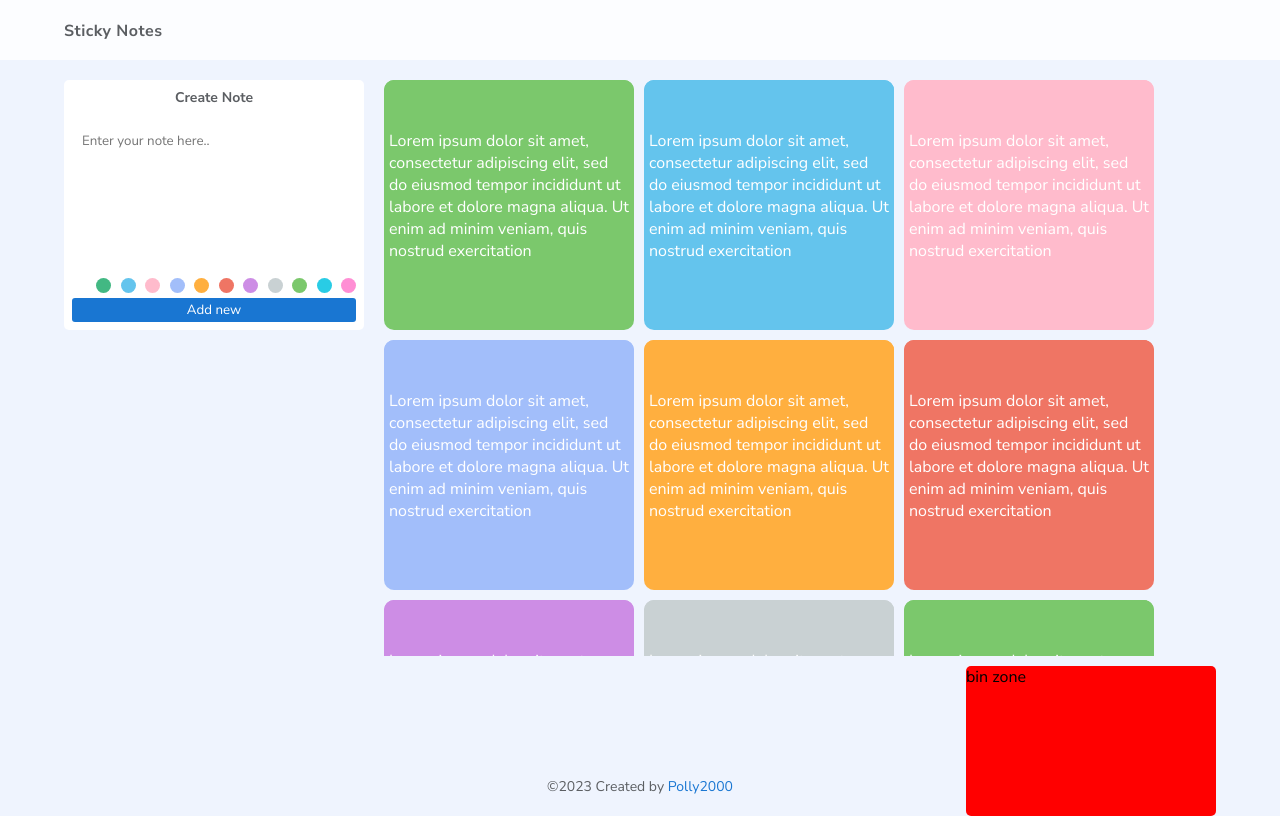
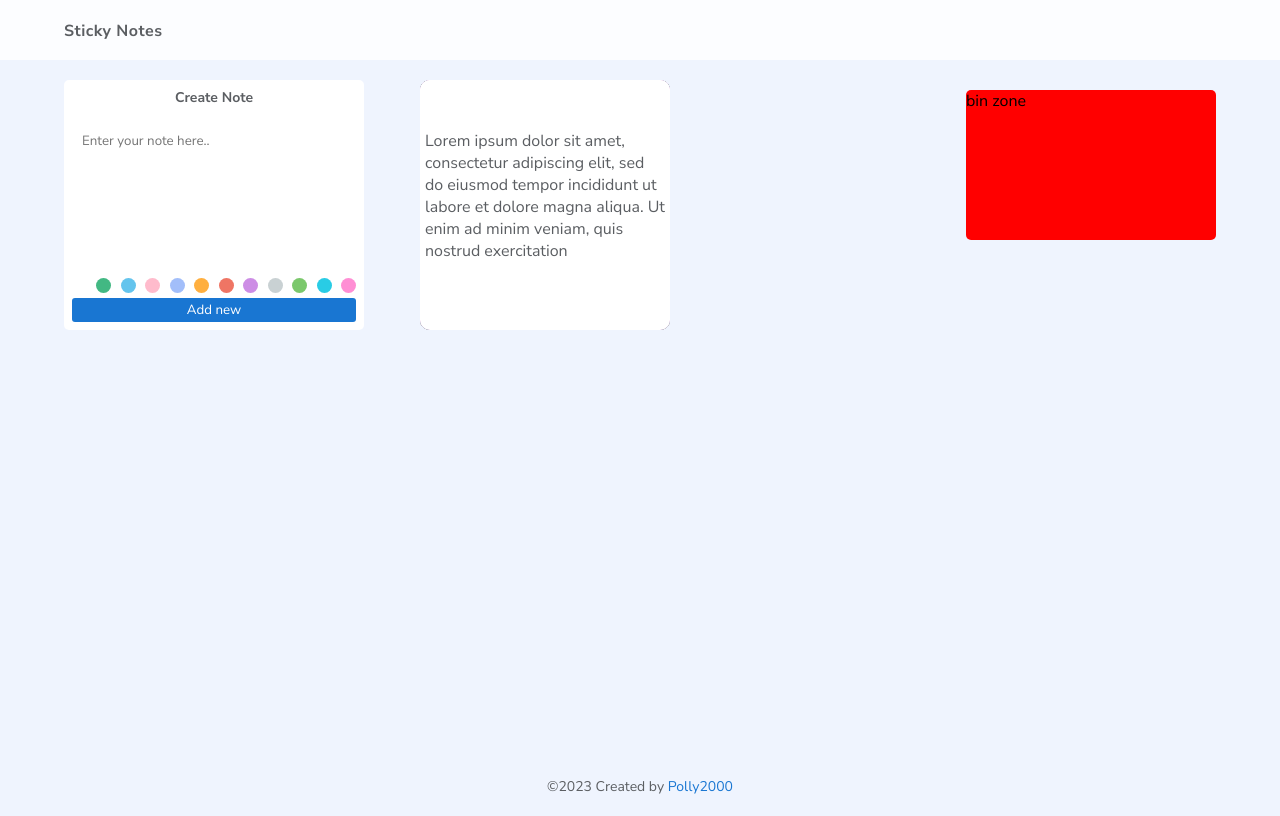
Before and after one commit to Polly2000/sticky-notes, a React (Create React App) app: page / in a window 1280 px wide. Built offline with nearby package versions, Linux system fonts and the light colour scheme; data requests are answered from the project's data file.

Commit message:
feat: start new solution to dnd

```diff
--- a/src/components/App/App.tsx
+++ b/src/components/App/App.tsx
@@ -8,17 +8,14 @@ import { useAppDispatch } from '../../redux/store';
 import { useSelector } from 'react-redux';
 import { selectError } from '../../redux/error/selectors';
 import { setIsError } from '../../redux/error/slice';
-import { setNotes } from '../../redux/notes/slice';
 import { selectNotes } from '../../redux/notes/selectors';
 import { fetchNotes } from '../../redux/notes/asyncActions';
-import { setDraggableNotes } from '../../redux/notes/asyncActions';
 
 import GlobalStyles, { Container } from './global';
 import { Notes, Error, ErrorElem, BottomBlock, ErrorButton, Bin } from './styled';
 
 function App() {
   const dispatch = useAppDispatch();
-  const [currentNote, setCurrentNote] = useState<any | any>(null);
   const [order, setOrder] = useState<number>(0);
   const { isError } = useSelector(selectError);
   const { notes, statusFetchNotes, statusAddNote, statusEditNote, statusRemoveNote } =
@@ -45,50 +42,6 @@ function App() {
     }
   }, [notes]);
 
-  //drag&drop
-  const dragStartHandler = (e: any, data: any) => {
-    console.log('drag', data);
-    setCurrentNote(data);
-    e.target.style.border = '1px solid #525252';
-    e.target.style.borderRadius = '10px';
-  };
-
-  const dragEndHandler = (e: any) => {
-    e.target.style.border = 'none';
-  };
-
-  const dragOverHandler = (e: any) => {
-    e.preventDefault();
-  };
-
-  const dropHandler = (e: any, data: any) => {
-    console.log('drop', data);
-    e.preventDefault();
-    dispatch(
-      setNotes(
-        notes.map((note: any) => {
-          if (note.id === data.id) {
-            return { ...note, order: currentNote.order };
-          }
-          if (note.id === currentNote.id) {
-            return { ...note, order: data.order };
-          }
-          return note;
-        }),
-      ),
-    );
-  };
-
-  const sortNotes = (a: any, b: any) => {
-    if (a.order > b.order) {
-      return 1;
-    } else {
-      return -1;
-    }
-  };
-
-  const sortedNotes = notes.concat().sort(sortNotes);
-
   return (
     <div>
       <Header />
@@ -106,7 +59,7 @@ function App() {
               gap: '20px',
               width: '100%',
             }}>
-            {order !== 0 && <AddNote order={order} />}
+            {<AddNote order={order} />}
             <div
               style={{
                 display: 'flex',
@@ -117,7 +70,7 @@ function App() {
               <Notes>
                 {statusFetchNotes === 'loading' && <h4>Loading...</h4>}
                 {statusFetchNotes === 'success' &&
-                  sortedNotes.sort(sortNotes).map((note) => {
+                  notes.map((note) => {
                     return (
                       <Note
                         key={note.id}
@@ -125,11 +78,6 @@ function App() {
                         note={note.note}
                         color={note.color}
                         order={note.order}
-                        data={note}
-                        dragStartHandler={dragStartHandler}
-                        dragEndHandler={dragEndHandler}
-                        dragOverHandler={dragOverHandler}
-                        dropHandler={dropHandler}
                       />
                     );
                   })}
--- a/src/components/Note/Note.tsx
+++ b/src/components/Note/Note.tsx
@@ -1,4 +1,4 @@
-import React, { FC, useState, useEffect } from 'react';
+import React, { FC, useState, useEffect, useRef } from 'react';
 import {
   Card,
   ButtonsIcon,
@@ -11,6 +11,7 @@ import {
   Textarea,
   SelectColorBlock,
   SelectColorButton,
+  StickyNotes,
 } from './styled';
 import { Button } from '../App/global';
 
@@ -28,24 +29,9 @@ interface INote {
   color: string;
   note: string;
   order?: any;
-  data: any;
-  dragStartHandler: any;
-  dragEndHandler: any;
-  dragOverHandler: any;
-  dropHandler: any;
 }
 
-const Note: FC<INote> = ({
-  color,
-  note,
-  id,
-  order,
-  data,
-  dragStartHandler,
-  dragEndHandler,
-  dragOverHandler,
-  dropHandler,
-}) => {
+const Note: FC<INote> = ({ color, note, id, order }) => {
   const dispatch = useAppDispatch();
   const [textIsWhite, setTextIsWhite] = useState<boolean>(false);
   const [showModal, setShowModal] = useState<boolean>(false);
@@ -73,17 +59,43 @@ const Note: FC<INote> = ({
     setEditIsClicked(false);
   };
 
-  // noteOrder && console.log(noteOrder);
+  // new resolution
+  const [allowMove, setAllowMove] = useState(false);
+  const stickyNoteRef = useRef<any | any>();
+
+  const [dx, setDx] = useState(0);
+  const [dy, setDy] = useState(0);
+
+  const handleMouseDown = (e: any) => {
+    setAllowMove(true);
+    const dimensions = stickyNoteRef.current.getBoundingClientRect();
+    setDx(e.clientX - dimensions.x);
+    setDy(e.clientY - dimensions.y);
+  };
+
+  const handleMouseMove = (e: any) => {
+    if (allowMove) {
+      console.log('allow moving - ', e.clientX, dx, e.clientY, dy);
+      const x = e.clientX - dx;
+      const y = e.clientY - dy;
+      console.log('inside mouse move', x, y);
+      stickyNoteRef.current.style.left = x + 'px';
+      stickyNoteRef.current.style.top = y + 'px';
+    }
+  };
+
+  function handleMouseUp() {
+    setAllowMove(false);
+  }
 
   return (
+    <div>
+      {!editIsClicked ? (
+        <StickyNotes ref={stickyNoteRef}>
           <div
-      draggable={true}
-      onDragStart={(e: any) => dragStartHandler(e, data)}
-      onDragLeave={(e: any) => dragEndHandler(e)}
-      onDragEnd={(e: any) => dragEndHandler(e)}
-      onDragOver={(e: any) => dragOverHandler(e)}
-      onDrop={(e: any) => dropHandler(e, data)}>
-      {!editIsClicked ? (
+            onMouseDown={handleMouseDown}
+            onMouseMove={handleMouseMove}
+            onMouseUp={handleMouseUp}>
             <Card $bg={noteColor} $color={textIsWhite}>
               <ButtonsIcon $color={textIsWhite}>
                 <ButtonIcon onClick={() => setEditIsClicked(true)}>
@@ -104,7 +116,10 @@ const Note: FC<INote> = ({
               )}
               <Text> {noteText} </Text>
             </Card>
+          </div>
+        </StickyNotes>
       ) : (
+        <StickyNotes ref={stickyNoteRef}>
           <Card $bg={noteColor} $color={textIsWhite}>
             <EditTitle $color={textIsWhite}>Edit Note</EditTitle>
             <Block>
@@ -132,7 +147,9 @@ const Note: FC<INote> = ({
               <div style={{ display: 'flex', justifyContent: 'space-between', gap: '10px' }}>
                 <Button
                   onClick={() =>
-                  dispatch(editNote({ id: id, note: noteText, color: noteColor, order: noteOrder }))
+                    dispatch(
+                      editNote({ id: id, note: noteText, color: noteColor, order: noteOrder }),
+                    )
                   }>
                   Save
                 </Button>
@@ -140,6 +157,7 @@ const Note: FC<INote> = ({
               </div>
             </Block>
           </Card>
+        </StickyNotes>
       )}
     </div>
   );
--- a/src/components/Note/styled.ts
+++ b/src/components/Note/styled.ts
@@ -119,3 +119,10 @@ export const SelectColorButton = styled.button<{ $bg: string }>`
   &:active {
   }
 `;
+
+export const StickyNotes = styled.div`
+  width: 300px;
+  position: absolute;
+  top: 80px;
+  left: 420px;
+`;
```
Lines whose indentation alone changed are shown as unchanged.
